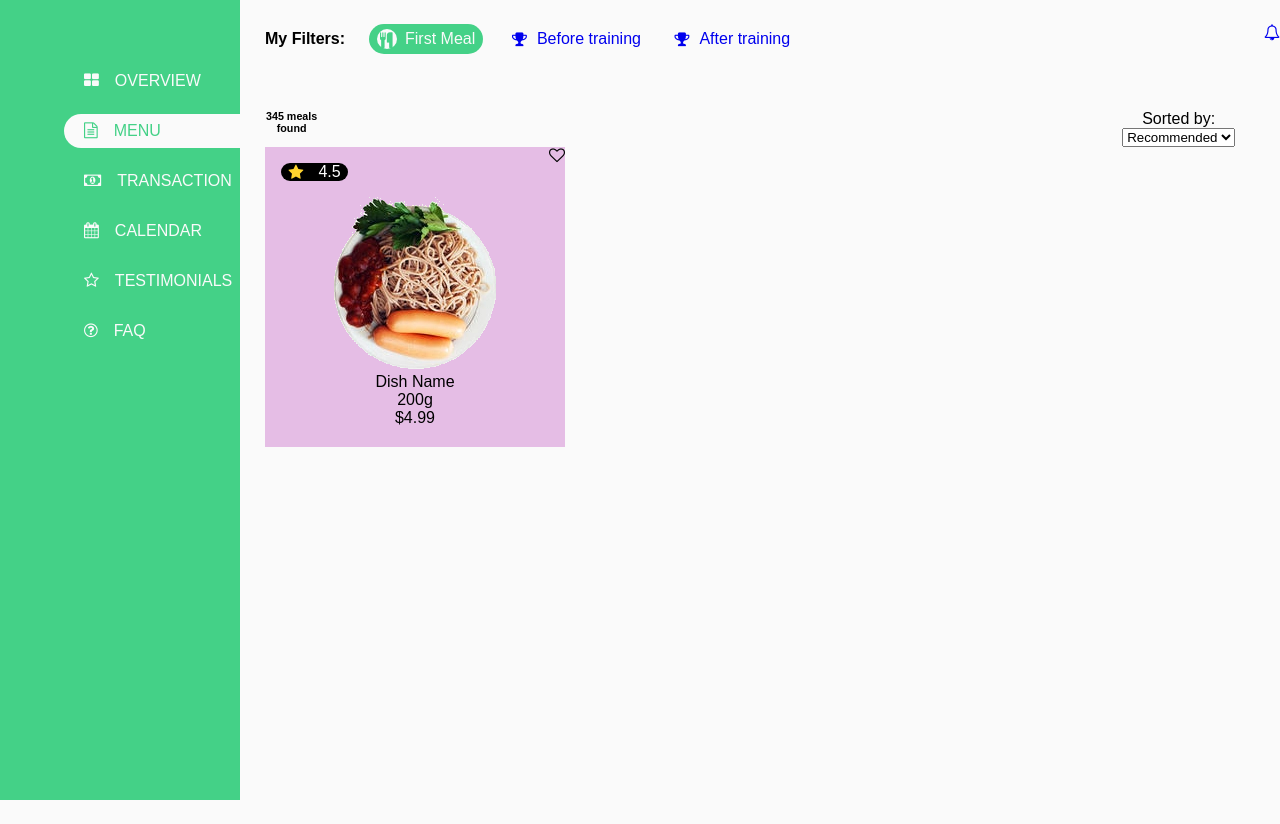
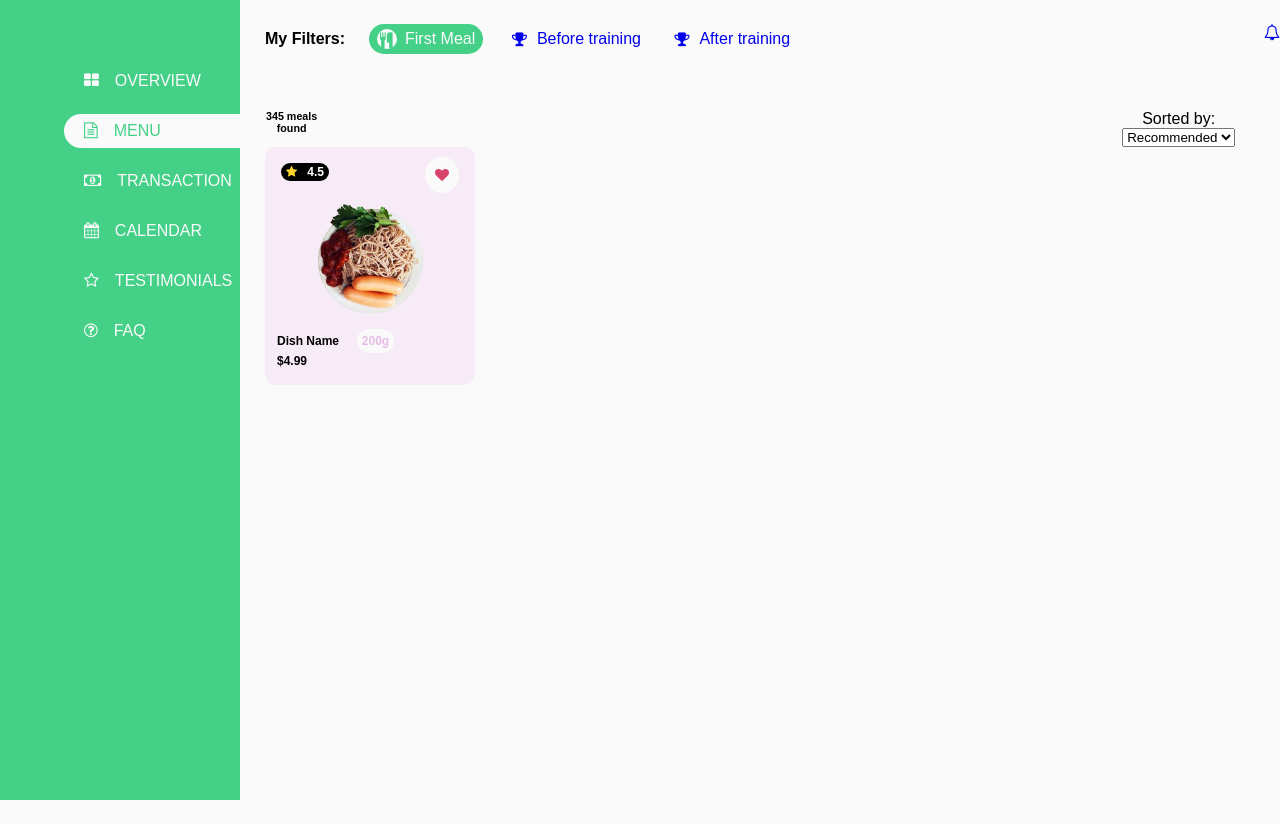
Before and after one commit to KestisJan/Food-delivery-project, a website: page index.html in a window 1280 px wide. Drawn offline with Linux system fonts and the light colour scheme; a web font is replaced by a local one.

Commit message:
Card
update

```diff
--- a/css/pages/Home.css
+++ b/css/pages/Home.css
@@ -133,29 +133,70 @@ body {
 
 .card-1 {
     text-align: center;
-    background-color: var(--color-4);
-    height: 300px;
-    width: 300px;
+    background-color: #F7EBF7;
+    height: 17em;
+    width: 15em;
+    font-weight: bold;
+    font-size: 14px;
+    border-radius: 0.8em;
 }
 .top-card {
     display: flex;
     justify-content: space-between;
 
 }
-
+/* Card rating styling */
 .rating {
     margin: 16px;
-    width: 4.2em;
+    width: 4em;
+    height: 1.5em;
     display: flex;
     background-color: black;
     color: white;
     border-radius: 25px;
     justify-content: space-around;
     align-items: center;
+    font-size: 12px;
 }
 /* Card rating star color */
 .fa-star {
     color: var(--color-1);
+}
+/* Card heart styling */
+.heart {
+    background-color: var(--color-3);
+    margin: 10px 16px;
+    padding: 10px;
+    border-radius: 50%;
+    color: var(--color-2);
+}
+/* Resizing card image */
+.card-1 img {
+    width: 50%;
+}
+
+/* Botom card info */
+.bottom-card {
+    display: flex;
+    justify-content: start;
+    gap: 1.5em;
+    padding: 1em 0 0 1em;
+    align-items: center;
+    font-size: 12px;
+}
+.dish-weigth {
+    background-color: var(--color-3);
+    color: var(--color-12);
+    padding: 0.4em 0.4em;
+    border-radius: 25px;
+
+}
+
+/* Card price */
+.dish-price {
+    padding: 0.1em 0 0 1em;
+    float: left;
+    font-size: 12px;
 }
 
 /* Rigth container */
--- a/index.html
+++ b/index.html
@@ -37,7 +37,7 @@
                 <div class="card-1">
                     <div class="top-card">
                         <div class="rating"><i class="fa fa-star"></i>4.5</div>
-                        <div class="hearth"><i class="fa fa-heart-o"></i></div>
+                        <div class="heart"><i class="fa fa-heart"></i></div>
                     </div>
                     <img src="./content images/food-1.webp" alt="food">
                     <div class="bottom-card">
```
